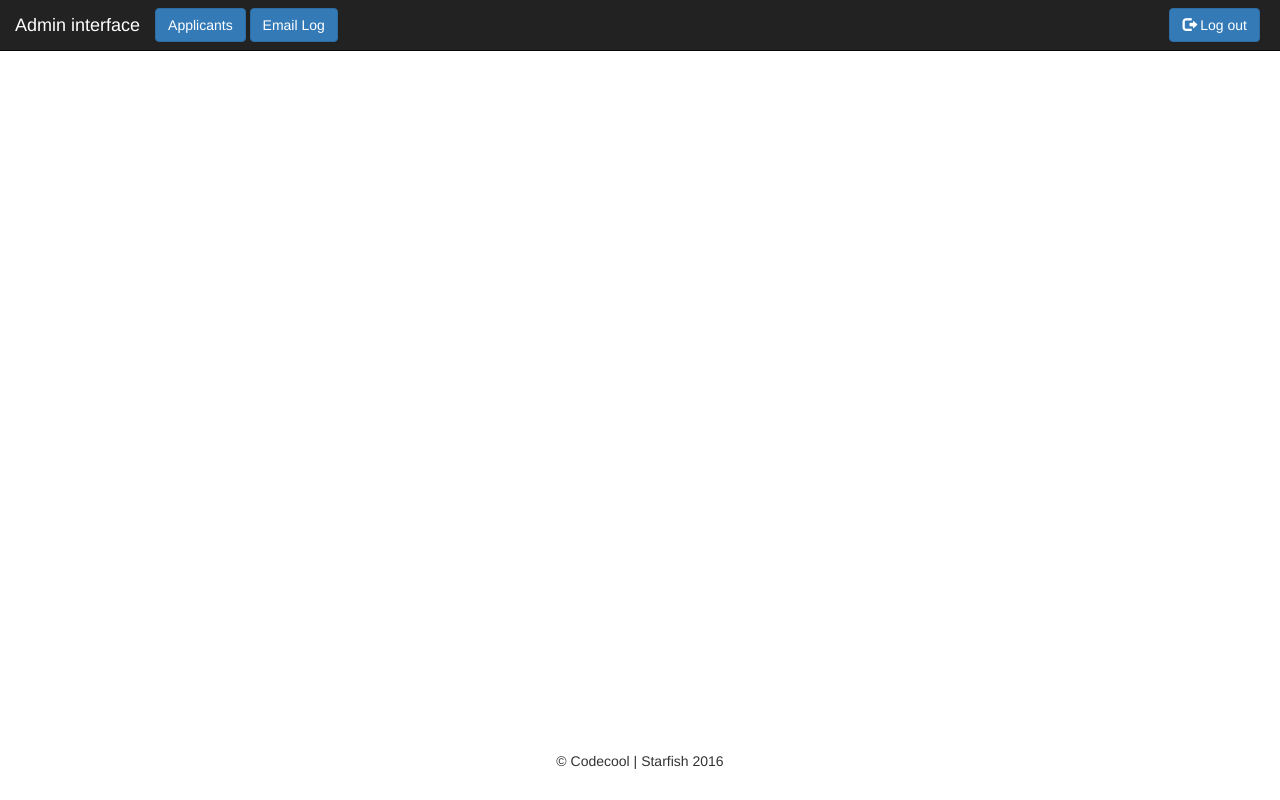
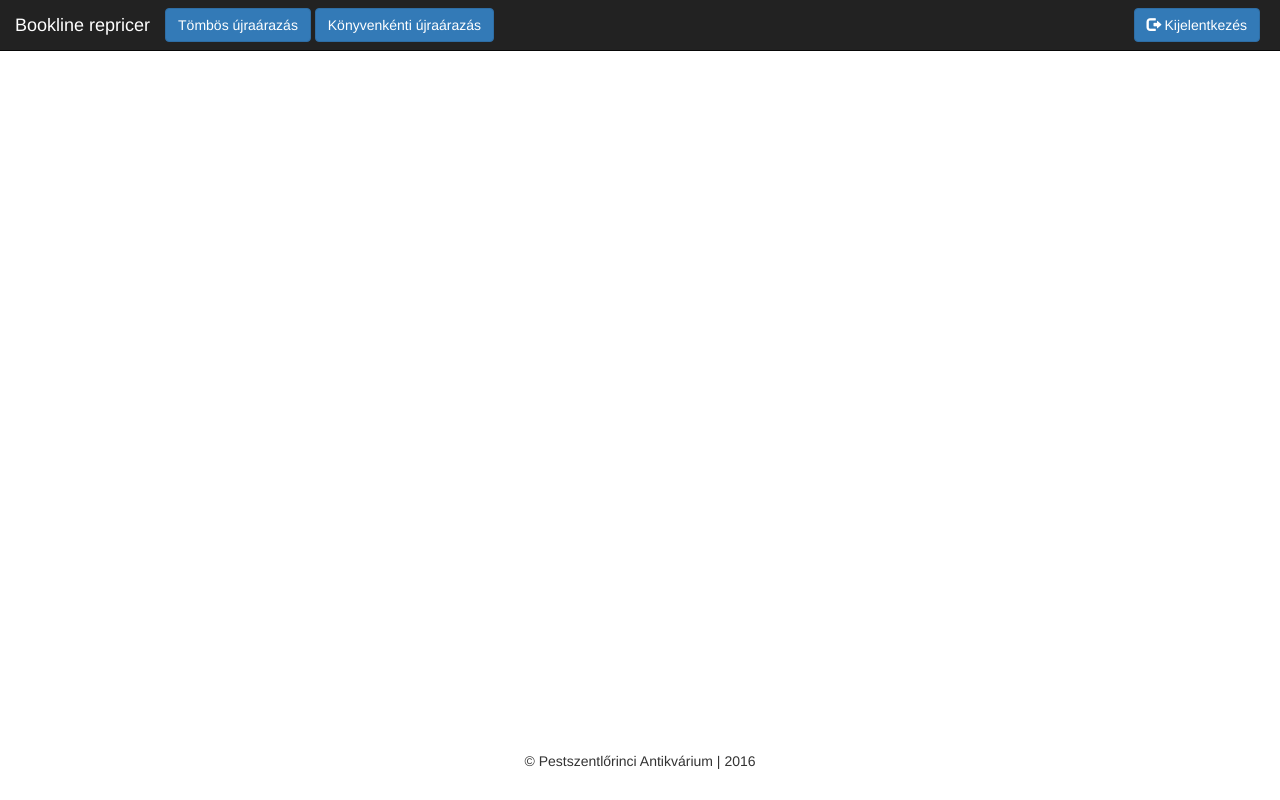
Before and after one commit to handriss/repricer, a Flask app: page /bulk/main/ in a window 1280 px wide. Run offline with Flask 2, Linux system fonts and the light colour scheme; some libraries are stand-ins or nearby versions.

Commit message:
header fixed and translated

```diff
--- a/app/templates/header_footer.html
+++ b/app/templates/header_footer.html
@@ -21,23 +21,24 @@
                         <span class="icon-bar"></span>
                         <span class="icon-bar"></span>
                       </button>
-                      <a class="navbar-brand" href="/admin">Admin interface</a>
+                      <a class="navbar-brand" href="#">Bookline repricer</a>
                     </div>
 
                   <div class="collapse navbar-collapse" id="myNavbar">
                       <a href="#">{{ text|safe }}
                          <button name="applicants" class="btn btn-primary navbar-btn" data-toggle="tooltip" title="List applicants">
-                             Applicants
+                             Tömbös újraárazás
                          </button></a>
-                     <a href="#">{{ text|safe }}
-                         <button name="email_log" class="btn btn-primary navbar-btn" data-toggle="tooltip" title="List email-logs">
-                             Email Log
-                         </button>
-                     </a>
+
+                             <a href="#">{{ text|safe }}
+                                <button name="applicants" class="btn btn-primary navbar-btn" data-toggle="tooltip" title="List applicants">
+                                    Könyvenkénti újraárazás
+                                </button></a>
+
                       <div class="nav navbar-right" style="padding-right: 20px">
                           <a href="#">{{ text|safe }}
                               <button name="log_out" class="btn btn-primary navbar-btn">
-                                  <span class="glyphicon glyphicon-log-out"></span> Log out
+                                  <span class="glyphicon glyphicon-log-out"></span> Kijelentkezés
                               </button>
                           </a>
                       </div>
@@ -46,7 +47,7 @@
         </nav>
     </div>
 
-    <div class="container-fluid" id="body">
+    <!-- <div class="container-fluid" id="body">
         {% with messages = get_flashed_messages() %}
           {% if messages %}
             {% for message in messages %}
@@ -57,12 +58,12 @@
           {% endif %}
         {% endwith %}
         {% block body %}{% endblock %}
-    </div>
+    </div> -->
 
 
     <footer>
         <div class="container-fluid text-center">
-            <div class="navbar navbar-fixed-bottom">© Codecool | Starfish 2016</div>
+            <div class="navbar navbar-fixed-bottom">© Pestszentlőrinci Antikvárium | 2016</div>
         </div>
     </footer>
 
```
Also changed, not shown: users.db.
